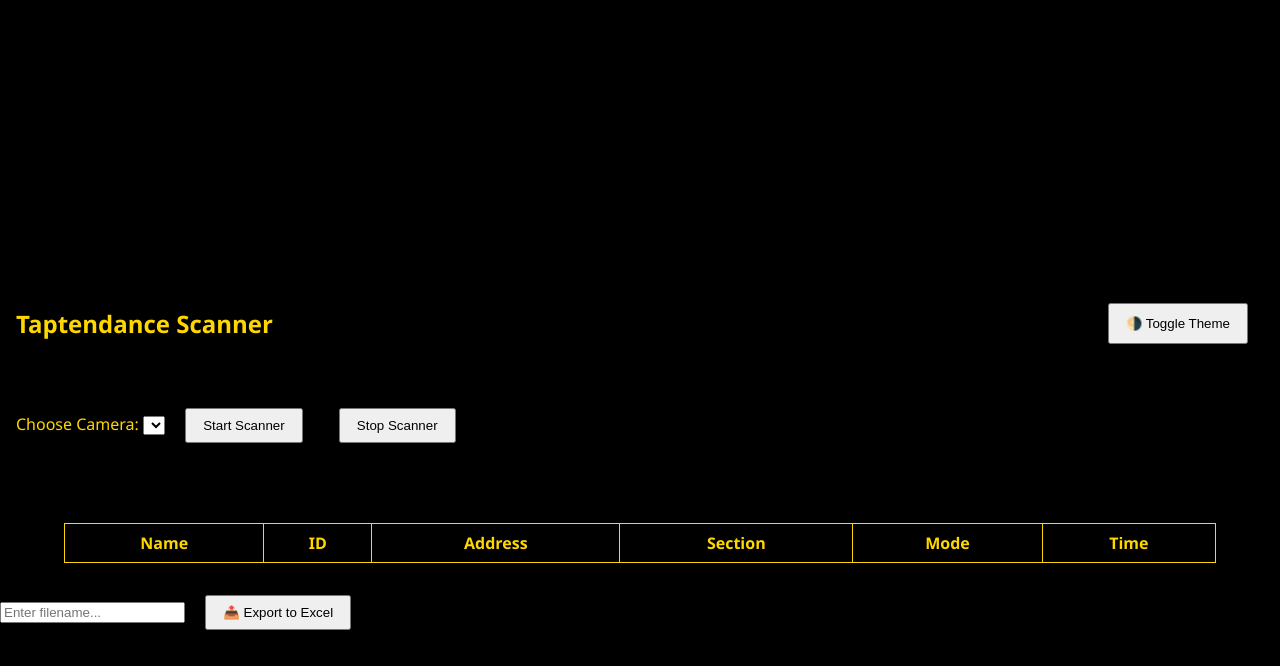
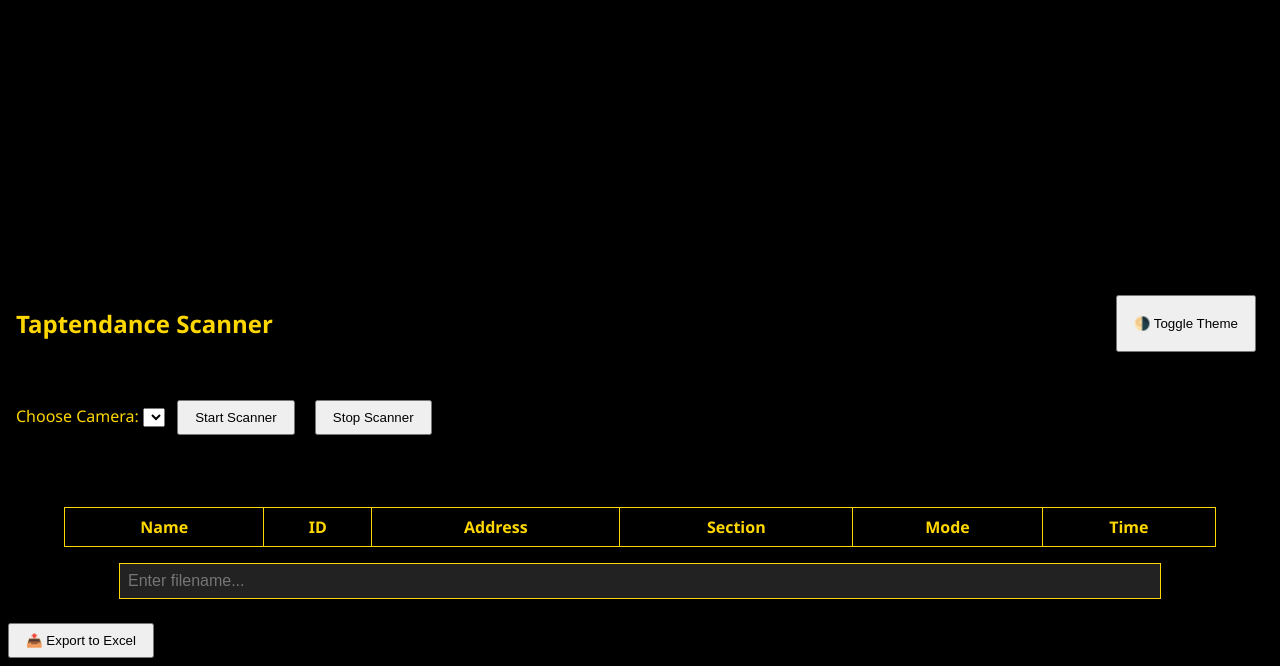
Before and after one commit to keancurveyintoyuntiveros/taptendance-qr-attendancers-scanners, a plain HTML site: page index.html in a window 1280 px wide. Shown: the part 529-1195 px from the top of the page. Drawn offline with Linux system fonts and the light colour scheme.

Commit message:
Update style.css

```diff
--- a/style.css
+++ b/style.css
@@ -57,7 +57,18 @@ th, td {
 }
 
 button {
-  margin: 1rem;
+  margin: 0.5rem;
   padding: 0.5rem 1rem;
   cursor: pointer;
 }
+
+input[type="text"] {
+  display: block;
+  margin: 1rem auto;
+  padding: 0.5rem;
+  width: 80%;
+  font-size: 1rem;
+  border: 1px solid gold;
+  background-color: #222;
+  color: gold;
+}
```
